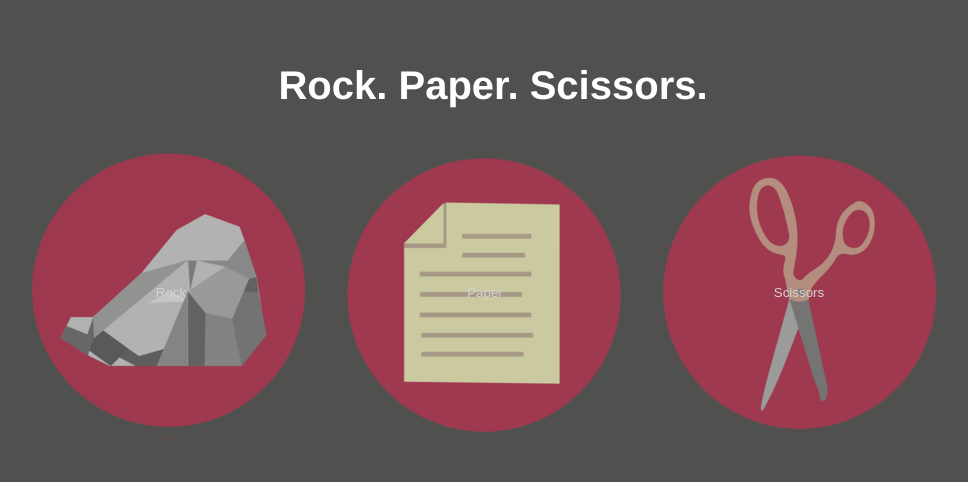
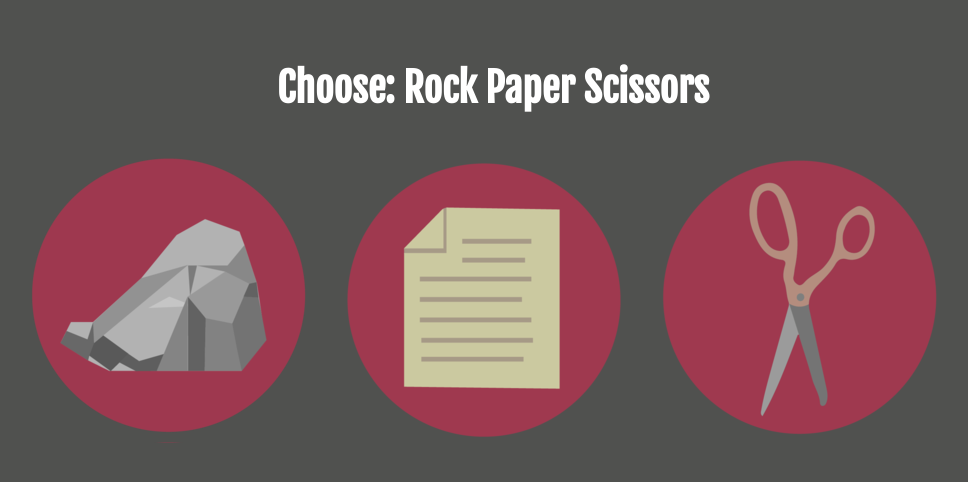
Before and after one commit to HSaad/rock-paper-scissors, a plain HTML site: page index.html in a window 1280 px wide. Shown: the whole page, without its empty margins (147-1115 px from the left). Drawn offline with Linux system fonts and the light colour scheme.

Commit message:
Change html and js to work with css

```diff
--- a/index.html
+++ b/index.html
@@ -2,15 +2,18 @@
 <html>
 <head>
 	<meta charset="utf-8">
+
 	<link rel="stylesheet" type="text/css" href="style.css">
-	<title>Rock, Paper, Scissors</title>
+	<link href="https://fonts.googleapis.com/css?family=Fjalla+One" rel="stylesheet">
+
+	<title>Rock Paper Scissors</title>
 </head>
 <body>
-	<h1>Rock. Paper. Scissors.</h1>
+	<h1>Choose: Rock Paper Scissors</h1>
 
-	<button id="rock">Rock</button>
-	<button id="paper">Paper</button>
-	<button id="scissors">Scissors</button>
+	<button id="rock"></button>
+	<button id="paper"></button>
+	<button id="scissors"></button>
 
 	<div id="result"></div>
 	<div id="score"></div>
```
Also changed, not shown: script.js (line endings or trailing spaces).
